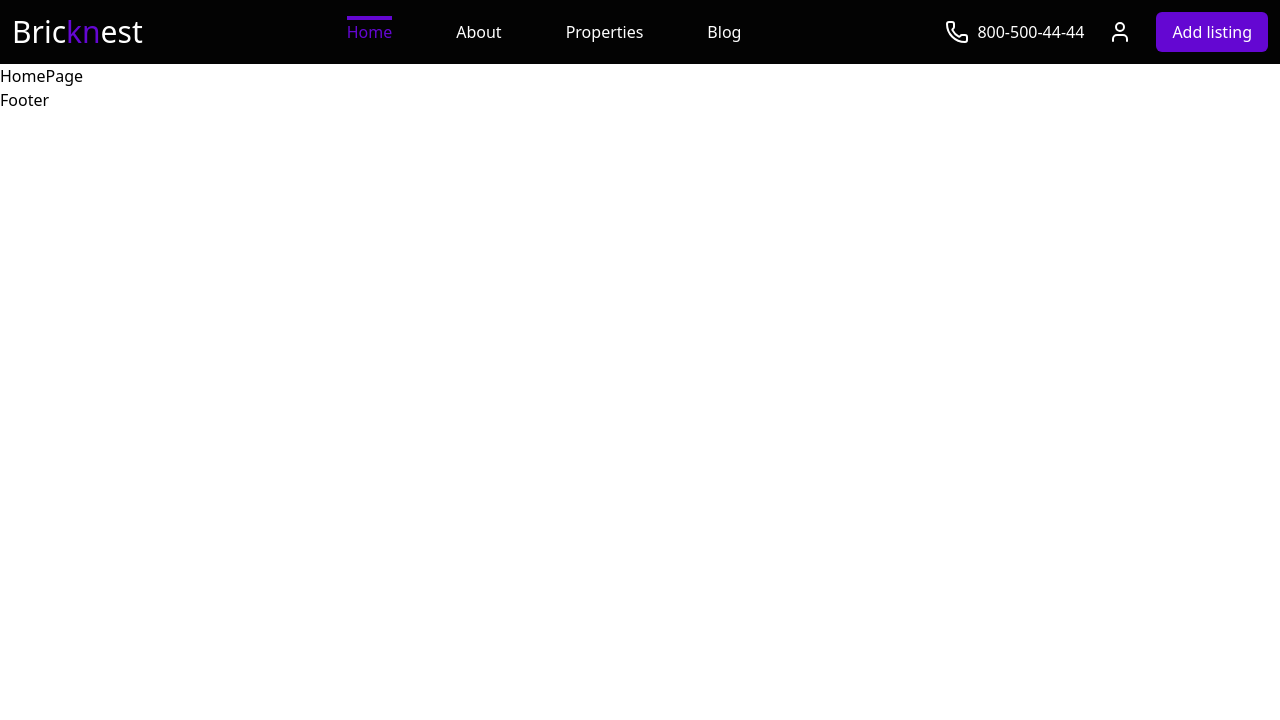
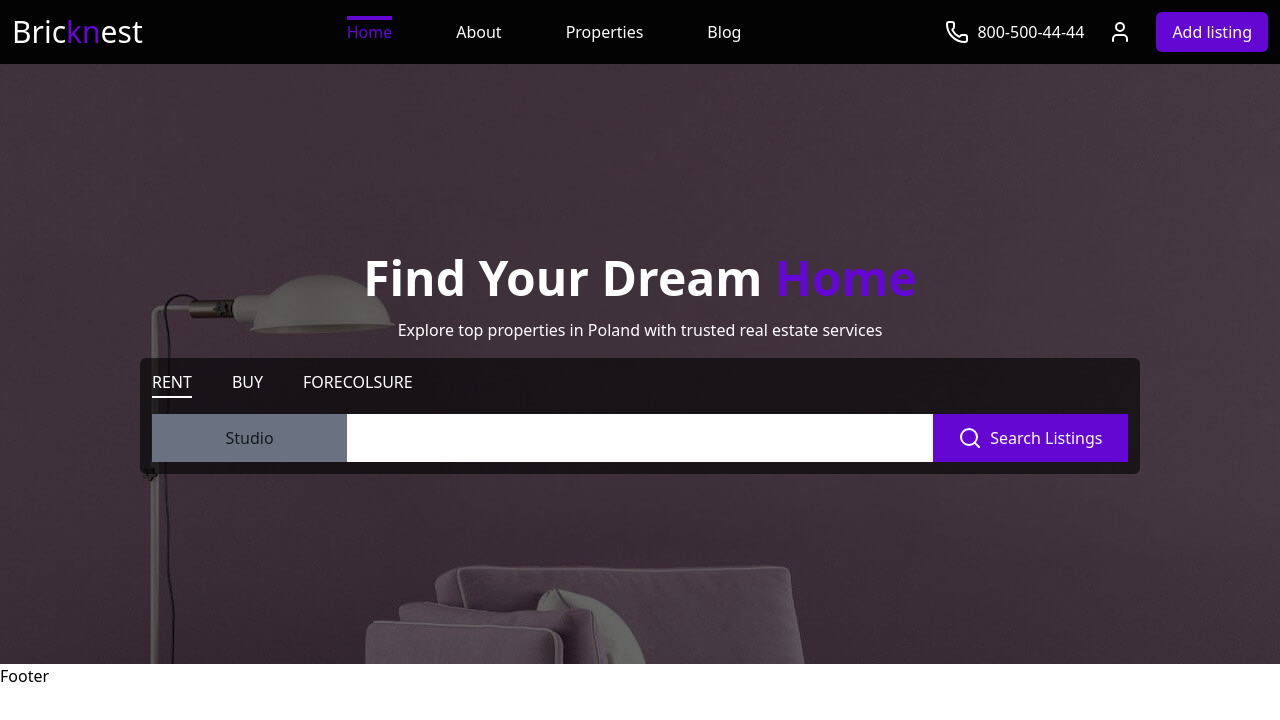
Before and after one commit to RyazanovAndrey/bricknest, a React (Vite) app: page / in a window 1280 px wide. Shown: the top 720 px of the page. Built offline with nearby package versions, Linux system fonts and the light colour scheme.

Commit message:
end home

```diff
--- a/src/pages/HomePage.jsx
+++ b/src/pages/HomePage.jsx
@@ -1,8 +1,50 @@
-import React from 'react'
+import { Search } from 'lucide-react'
+import React, { useState } from 'react'
 
 const HomePage = () => {
+
+  const [tabHomeActive, setTabHomeeActive] = useState('RENT')
+  const tabsHome = ['RENT', 'BUY', 'FORECOLSURE']
+
+  const [showDrop, setShowDrop] = useState(false)
+
+  const tabsHomeList = {
+    'RENT': ['Studio', 'Apartaments', 'Houses', 'Luxury Homes', 'Office Spaces'],
+    'BUY': ['Status', 'Property', 'Active', 'Sold'],
+    'FORECOLSURE': ['Categories', 'apartaments', 'Houses', 'Sold']
+  }
+
   return (
-    <div>HomePage</div>
+    <section className='relative bg-[url(/image/Hero.jpg)] object-cover min-h-[600px] grid place-items-center'>
+      <div className="absolute bg-black/60 w-full h-full min-h-[600px] z-20"></div>
+      <div className="relative w-[1000px] text-center space-y-4 z-50">
+        <h1 className='text-5xl font-bold text-white'>Find Your Dream <span className='text-main'>Home</span></h1>
+        <p className='text-white'>Explore top properties in Poland with trusted real estate services</p>
+        <div className="bg-black/60 rounded-md p-3 text-white">
+          <div className="flex gap-x-10">
+            {tabsHome.map(item => (
+              <button onClick={() => setTabHomeeActive(item)} className={`cursor-pointer relative ${tabHomeActive == item ? 'after:absolute after:w-full after:h-0.5 after:-bottom-1 after:left-0 after:bg-white' : ''}`}>{item}</button>
+            ))}
+          </div>
+          <div className="relative flex mt-5">
+            <button onClick={() => setShowDrop(!showDrop)} className='py-3 text-text cursor-pointer bg-gray-500 w-1/5'>
+              {tabsHomeList[tabHomeActive][0]}
+            </button>
+            <input type="text" className='pl-3 bg-white text-text outline-0 w-3/5' />
+            <button className='bg-main text-white cursor-pointer flex gap-x-2 items-center justify-center w-1/5'><Search />Search Listings</button>
+            {showDrop && (
+              <>
+                <div className="absolute top-[100%] bg-white w-50 text-text text-left">
+                  {tabsHomeList[tabHomeActive].map(item => {
+                    return <p onClick={() => setShowDrop(false)} className='p-3 cursor-pointer hover:bg-gray-200'>{item}</p>
+                  })}
+                </div>
+              </>
+            )}
+          </div>
+        </div>
+      </div>
+    </section>
   )
 }
 
```
